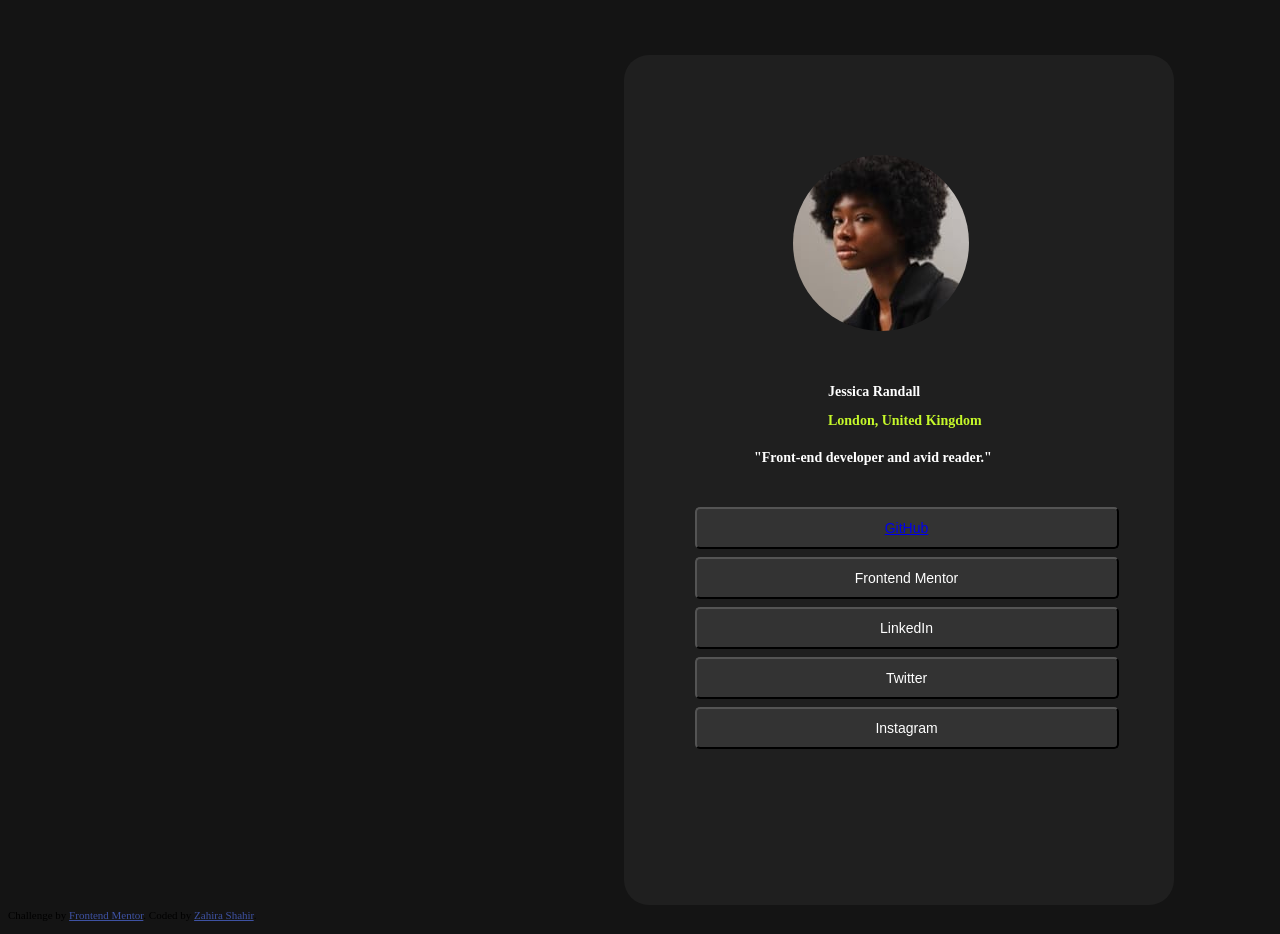
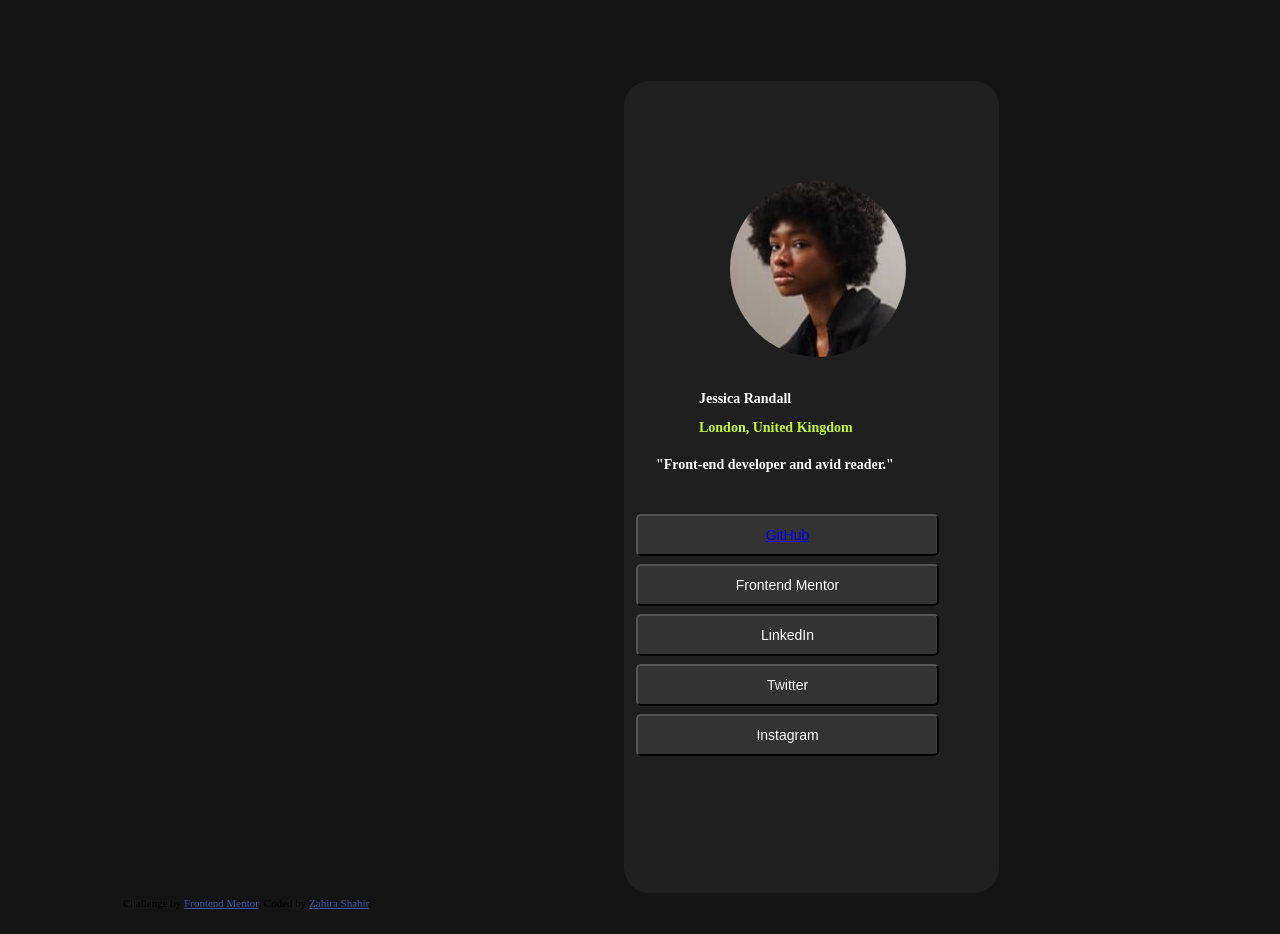
Before and after one commit to zrshahir/Social-Links-Profile-, a plain HTML site: page index.html in a window 1280 px wide. Drawn offline with Linux system fonts and the light colour scheme; files whose address does not match are found by name.

Commit message:
Add files via upload
I'm most likely to share my latest work in terms of my Frontend Mentor challenge Social Links Profile deep down for sure truly for right now as of December 17, 2024, with a lot of help deeply from my mom due to her really wanting to lend me a bit of help particularly with my portfolio which I'm willing to continue working on right now--truly just what my latest work is quite frankly.

```diff
--- a/index.html
+++ b/index.html
@@ -16,13 +16,15 @@
     .attribution a { color: hsl(228, 45%, 44%); }
     .big-card {
       background-color: hsl(0, 0%, 8%);
-      height: 812px;
-      width: 375px;
+      height: 900px;
+      width: 600px;
+      margin: 55px 65px;
+      padding: 24px 50px;
     }
     .little-card {
       background-color: hsl(0, 0%, 12%);
-      height: 850px;
-      width: 550px;
+      height: 812px;
+      width: 375px;
       align-items: center;
       display: flex;
       margin-left: 616px;
@@ -52,7 +54,7 @@
       color: white;
       margin-bottom: 16px;
       padding: -8px;
-      width: 424px;
+      width: 303px;
       text-align: center;
       height: 42px;
       margin-top: -8px;
@@ -67,13 +69,13 @@
       margin: auto;
       width: 250px;
       margin-top: 100px;
-      margin-left: 169px;
+      margin-left: 106px;
     }
     .name {
       font-weight: 700;
       position: absolute;
       margin-top: -166px;
-      margin-left: 204px;
+      margin-left: 75px;
     }
     .button-quintet {
       margin-bottom: -320px;
@@ -87,7 +89,7 @@
       position: absolute;
       margin-right: 66px;
       margin-bottom: -306px;
-      margin-left: 204px;
+      margin-left: 75px;
       margin-top: -424px;
     }
     .role {
@@ -95,7 +97,7 @@
       position: absolute;
       margin-top: 55px;
       margin-bottom: 100px;
-      margin-left: 130px;
+      margin-left: 32px;
     }
     a:hover {
       background-color: purple;
```
